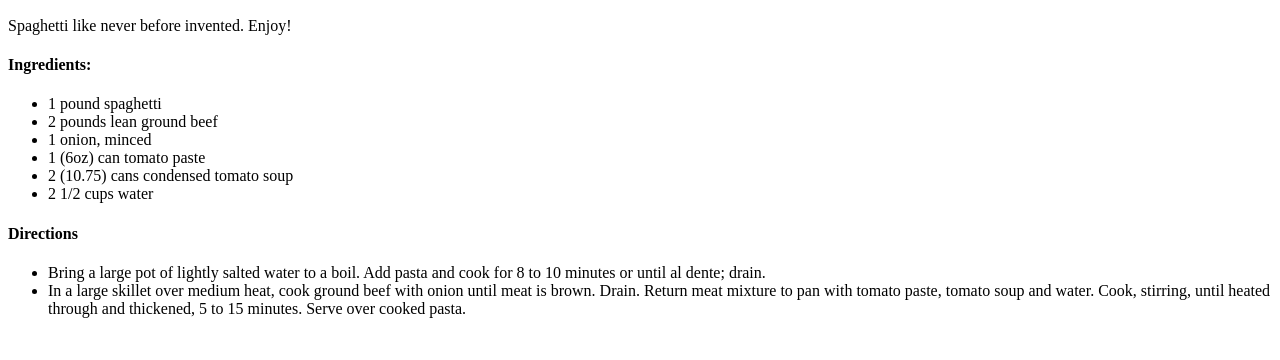
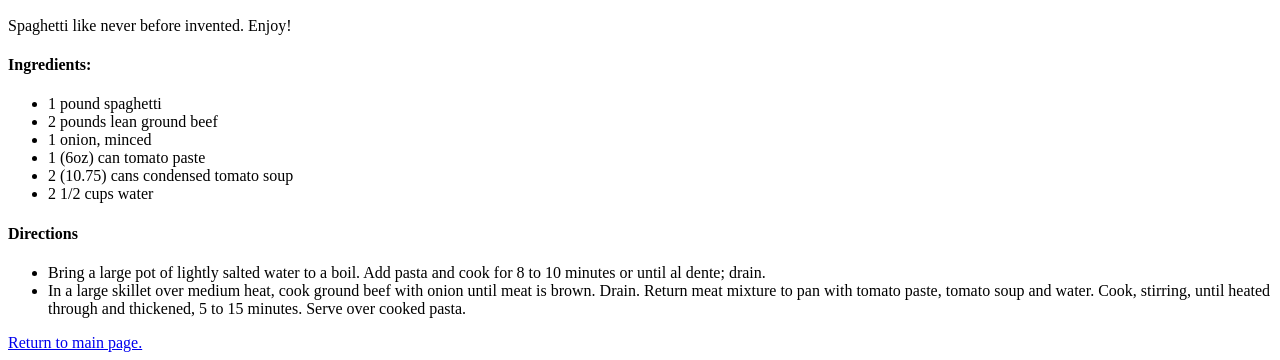
Before and after one commit to jasonhoonlee/recipes, a plain HTML site: page pages/spaghetti.html in a window 1280 px wide. Shown: the part 458-818 px from the top of the page. Drawn offline with Linux system fonts and the light colour scheme.

```diff
--- a/pages/spaghetti.html
+++ b/pages/spaghetti.html
@@ -29,5 +29,6 @@
         </ul>
       </div>
     </main>
+    <a href="../index.html">Return to main page.</a>
   </body>
 </html>
```
